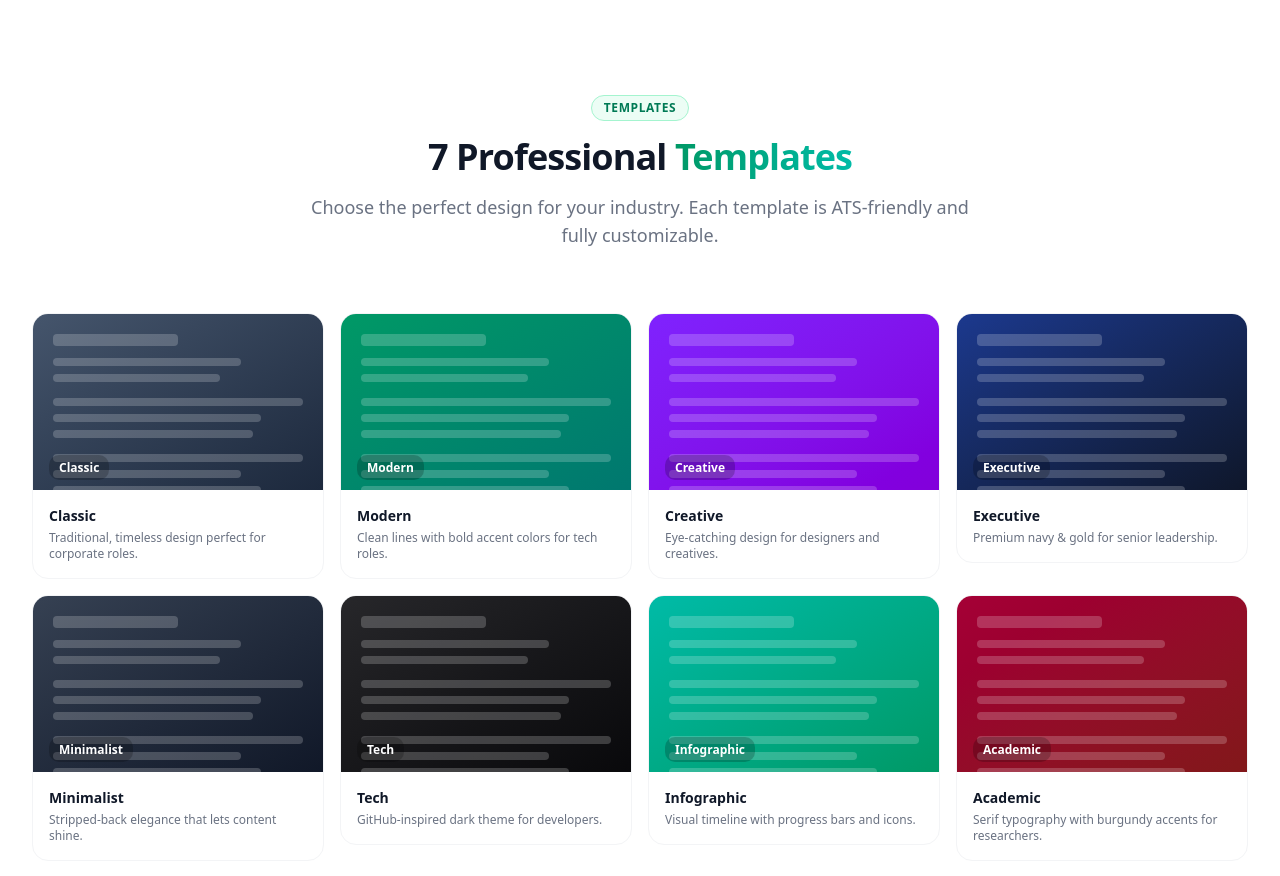
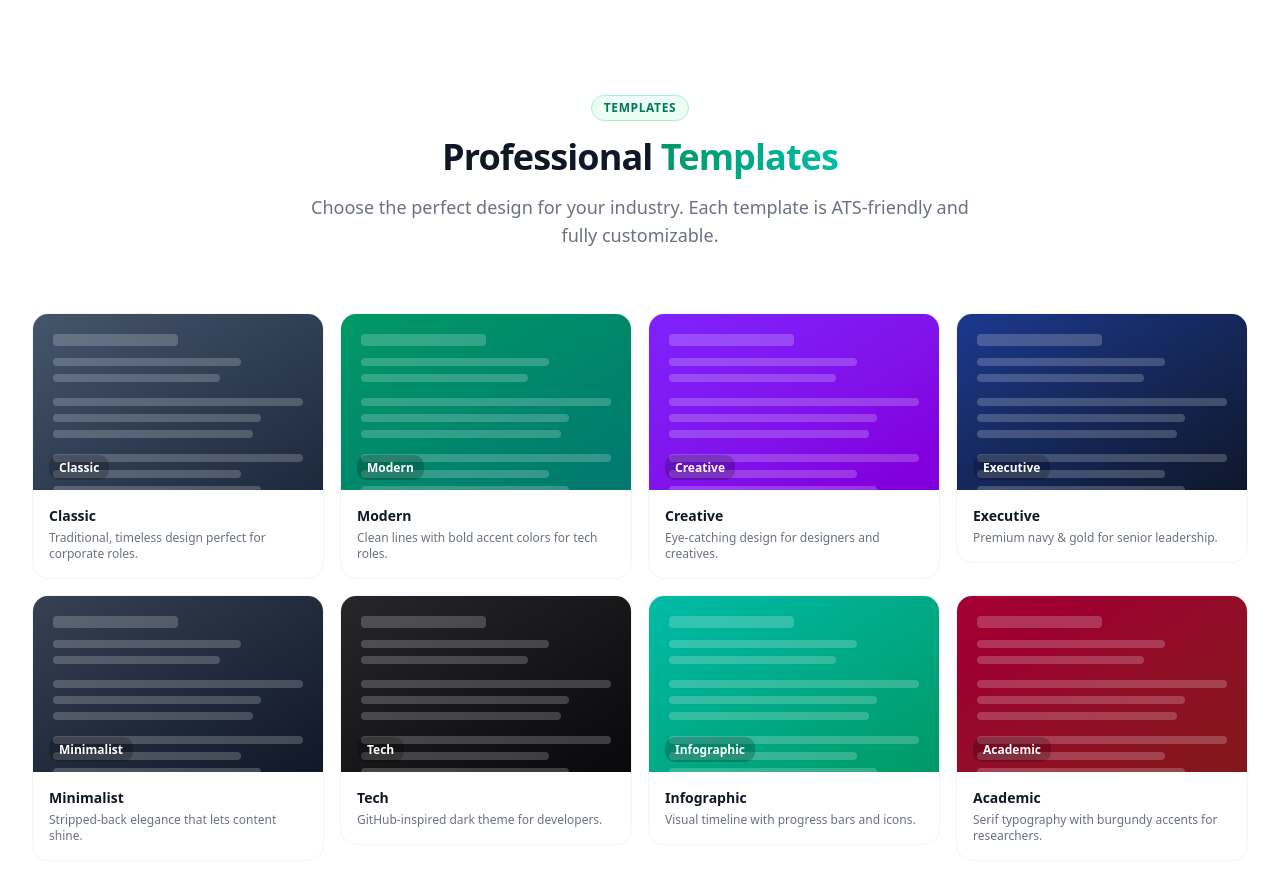
Before and after one commit to owais0p/ResumeBuilder-website, a Next.js app: page / in a window 1280 px wide. Shown: the part 2580-3456 px from the top of the page. Built offline with nearby package versions, Linux system fonts and the light colour scheme.

Commit message:
2c34ae41-a962-4eda-84b9-13de069ca5e9

```diff
--- a/src/components/landing/LandingPage.tsx
+++ b/src/components/landing/LandingPage.tsx
@@ -655,7 +655,7 @@ export default function LandingPage() {
               Templates
             </span>
             <h2 className="text-3xl font-bold tracking-tight sm:text-4xl">
-              7 Professional{' '}
+              Professional{' '}
               <span className="bg-gradient-to-r from-emerald-600 to-teal-500 bg-clip-text text-transparent">
                 Templates
               </span>
```
